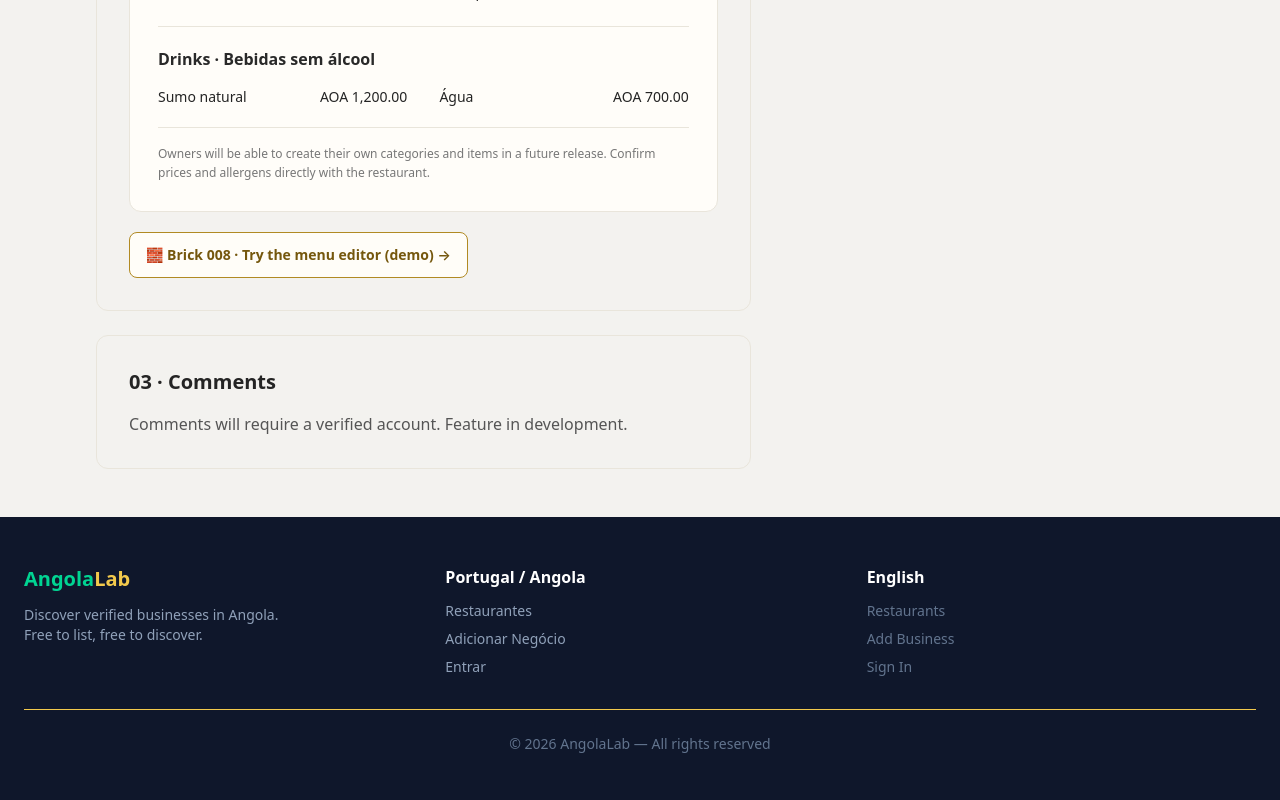
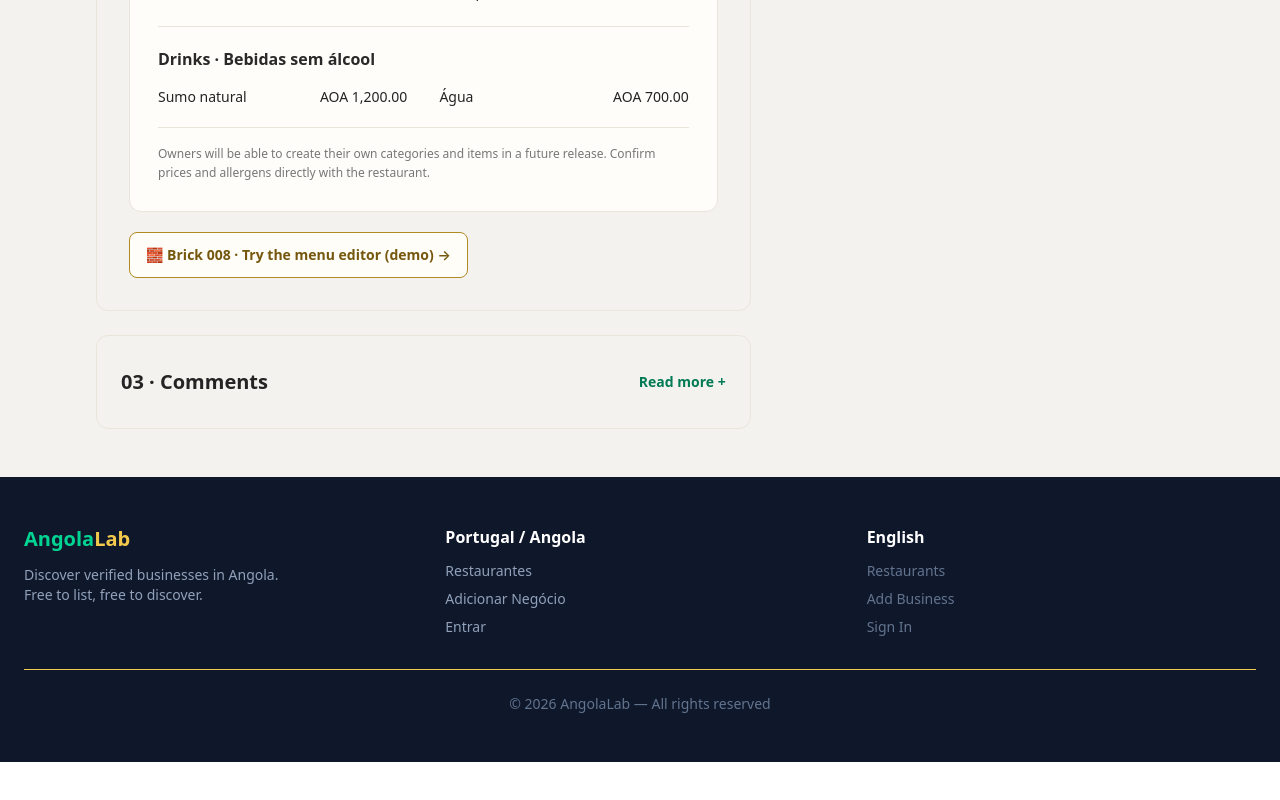
Before and after one commit to oswaldodeal/angolalab-restaurants, a Next.js app: page /en/restaurants/rest-001 in a window 1280 px wide. Shown: the part 1532-2332 px from the top of the page. After the commit the page ends 2294 px from the top, so only its background shows below. Built offline with nearby package versions, Linux system fonts and the light colour scheme.

Commit message:
Collapse restaurant comments with Read more and Read less controls

```diff
--- a/components/RestaurantResearchProfile.tsx
+++ b/components/RestaurantResearchProfile.tsx
@@ -282,10 +282,16 @@ export default function RestaurantResearchProfile({ restaurant, language }: {
                   </a>
                 )}
               </section>
-              <section className="rounded-xl border border-[#e9e5db] p-6 sm:p-8">
-                <h2 className="text-xl font-semibold">{pt ? '03 · Comentários' : '03 · Comments'}</h2>
+              <details className="group rounded-xl border border-[#e9e5db] p-4 sm:p-6">
+                <summary className="flex min-h-11 cursor-pointer list-none flex-wrap items-center justify-between gap-3 rounded-sm focus-visible:outline-2 focus-visible:outline-offset-4 focus-visible:outline-emerald-700 [&::-webkit-details-marker]:hidden">
+                  <h2 className="text-xl font-semibold">{pt ? '03 · Comentários' : '03 · Comments'}</h2>
+                  <span className="text-sm font-semibold text-emerald-700">
+                    <span className="group-open:hidden">{pt ? 'Ler mais' : 'Read more'} +</span>
+                    <span className="hidden group-open:inline">{pt ? 'Ler menos' : 'Read less'} −</span>
+                  </span>
+                </summary>
                 <p className="mt-4 text-[#555]">{pt ? 'Os comentários exigirão uma conta verificada. Funcionalidade em desenvolvimento.' : 'Comments will require a verified account. Feature in development.'}</p>
-              </section>
+              </details>
             </div>
 
             <aside className="space-y-6">
```
